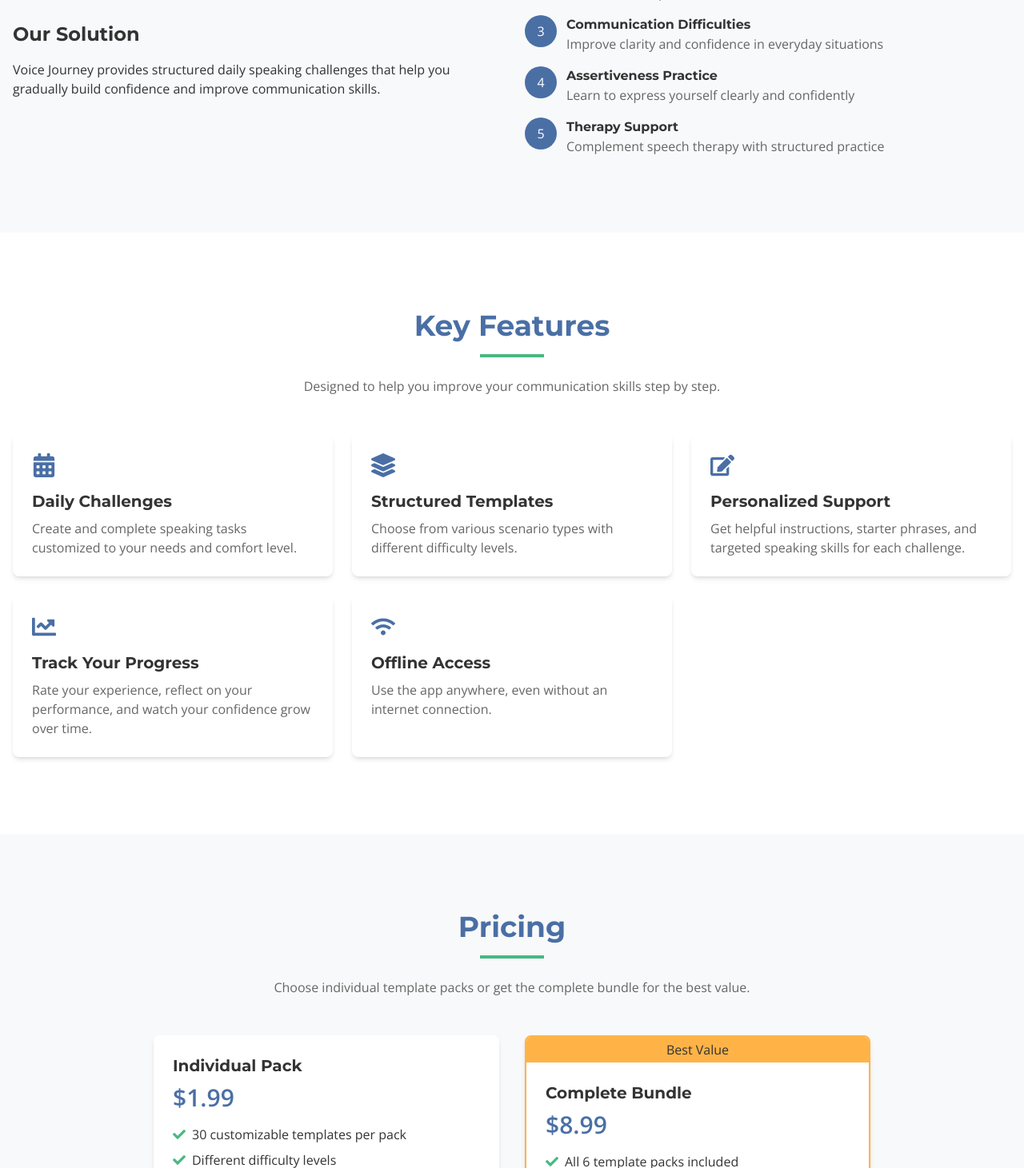
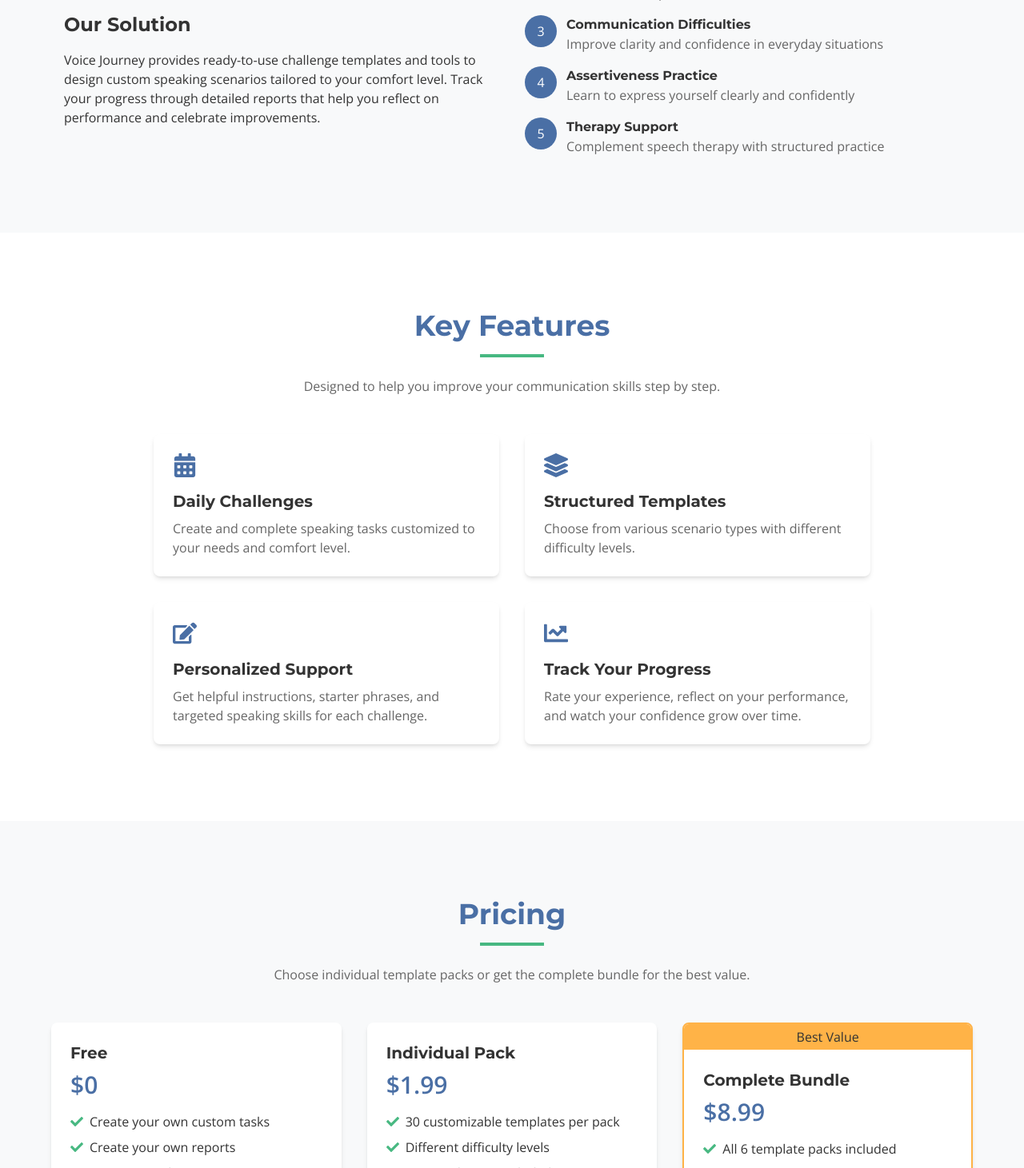
Before and after one commit to StammerTalk/VoiceJourney-website, a React (Vite) app: page / in a window 1280 px wide. Shown: the part 1339-2800 px from the top of the page at 80% size. Built offline with nearby package versions, Linux system fonts and the light colour scheme; the HTML template or start-up script is replaced by a standard one.

Commit message:
Adjusted the margin of hero and About section; modified the text in About; Modified features and pricing.

```diff
--- a/src/components/About.jsx
+++ b/src/components/About.jsx
@@ -3,7 +3,7 @@
 const About = () => {
   return (
     <section id="about" className="section bg-off-white">
-      <div className="container">
+      <div className="max-w-6xl mx-auto px-4">
         <motion.div
           className="text-center max-w-3xl mx-auto mb-12"
           initial={{ opacity: 0, y: 20 }}
@@ -30,8 +30,9 @@
 
             <h3 className="text-2xl font-bold mb-4 mt-8">Our Solution</h3>
             <p className="mb-4">
-              Voice Journey provides structured daily speaking challenges that help you gradually build confidence
-              and improve communication skills.
+              Voice Journey provides ready-to-use challenge templates and tools to design custom speaking scenarios
+              tailored to your comfort level. Track your progress through detailed reports that help you reflect
+              on performance and celebrate improvements.
             </p>
           </motion.div>
 
--- a/src/components/Features.jsx
+++ b/src/components/Features.jsx
@@ -38,12 +38,12 @@
       icon: <FaChartLine />,
       title: 'Track Your Progress',
       description: 'Rate your experience, reflect on your performance, and watch your confidence grow over time.'
-    },
-    {
-      icon: <FaWifi />,
-      title: 'Offline Access',
-      description: 'Use the app anywhere, even without an internet connection.'
     }
+    // {
+    //   icon: <FaWifi />,
+    //   title: 'Offline Access',
+    //   description: 'Use the app anywhere, even without an internet connection.'
+    // }
   ];
 
   return (
@@ -63,7 +63,7 @@
           </p>
         </motion.div>
 
-        <div className="grid md:grid-cols-2 lg:grid-cols-3 gap-6">
+        <div className="grid md:grid-cols-2 gap-8 max-w-4xl mx-auto">
           {features.map((feature, index) => (
             <FeatureCard
               key={index}
--- a/src/components/Footer.jsx
+++ b/src/components/Footer.jsx
@@ -43,16 +43,17 @@
           </div>
 
           <div>
-            <h3 className="text-xl font-bold mb-4">Download</h3>
+            <h3 className="text-xl font-bold mb-4">Try Voice Journey</h3>
             <ul className="space-y-2">
               <li>
-                <a href="#" className="hover:text-secondary transition-colors">iOS App</a>
-              </li>
-              <li>
-                <a href="#" className="hover:text-secondary transition-colors">Android App</a>
-              </li>
-              <li>
-                <a href="#" className="hover:text-secondary transition-colors">Web Version</a>
+                <a
+                  href="https://app.voicejourneyapp.com"
+                  target="_blank"
+                  rel="noopener noreferrer"
+                  className="hover:text-secondary transition-colors"
+                >
+                  Web (Preview)
+                </a>
               </li>
             </ul>
           </div>
--- a/src/components/Hero.jsx
+++ b/src/components/Hero.jsx
@@ -4,7 +4,7 @@
 const Hero = () => {
   return (
     <section className="relative bg-gradient-to-br from-primary/10 to-white py-20 md:py-24 lg:py-32">
-      <div className="container mx-auto px-4">
+      <div className="max-w-6xl mx-auto px-4">
         <div className="flex flex-col md:flex-row items-center justify-between gap-12">
           <motion.div
             className="md:w-1/2"
--- a/src/components/Pricing.jsx
+++ b/src/components/Pricing.jsx
@@ -1,7 +1,7 @@
 import { motion } from 'framer-motion';
 import { FaCheck } from 'react-icons/fa';
 
-const PricingCard = ({ title, price, features, popular, delay }) => {
+const PricingCard = ({ title, price, features, popular, delay, isFree }) => {
   return (
     <motion.div
       className={`bg-white rounded-lg shadow-md overflow-hidden ${popular ? 'border-2 border-secondary' : ''}`}
@@ -26,15 +26,29 @@
             </li>
           ))}
         </ul>
-        <div className={`w-full py-2 text-center font-medium ${popular ? 'text-secondary' : 'text-primary'}`}>
-          Purchase in App
-        </div>
+        {!isFree && (
+          <div className={`w-full py-2 text-center font-medium ${popular ? 'text-secondary' : 'text-primary'}`}>
+            Includes all Free features + Purchase in App
+          </div>
+        )}
       </div>
     </motion.div>
   );
 };
 
 const Pricing = () => {
+  const freePlan = {
+    title: "Free",
+    price: "0",
+    features: [
+      "Create your own custom tasks",
+      "Create your own reports",
+      "Progress tracking",
+      "18 basic task templates",
+      "Phone Call, Ordering, Presentation, Conversation, Meeting, Introduction task types",
+    ]
+  };
+
   const individualPack = {
     title: "Individual Pack",
     price: "1.99",
@@ -79,20 +93,30 @@
           </p>
         </motion.div>
 
-        <div className="grid md:grid-cols-2 gap-8 max-w-4xl mx-auto">
+        <div className="grid md:grid-cols-3 gap-8 max-w-6xl mx-auto">
+          <PricingCard
+            title={freePlan.title}
+            price={freePlan.price}
+            features={freePlan.features}
+            popular={false}
+            delay={0.1}
+            isFree={true}
+          />
           <PricingCard
             title={individualPack.title}
             price={individualPack.price}
             features={individualPack.features}
             popular={false}
-            delay={0.1}
+            delay={0.2}
+            isFree={false}
           />
           <PricingCard
             title={bundle.title}
             price={bundle.price}
             features={bundle.features}
             popular={true}
-            delay={0.2}
+            delay={0.3}
+            isFree={false}
           />
         </div>
       </div>
```
